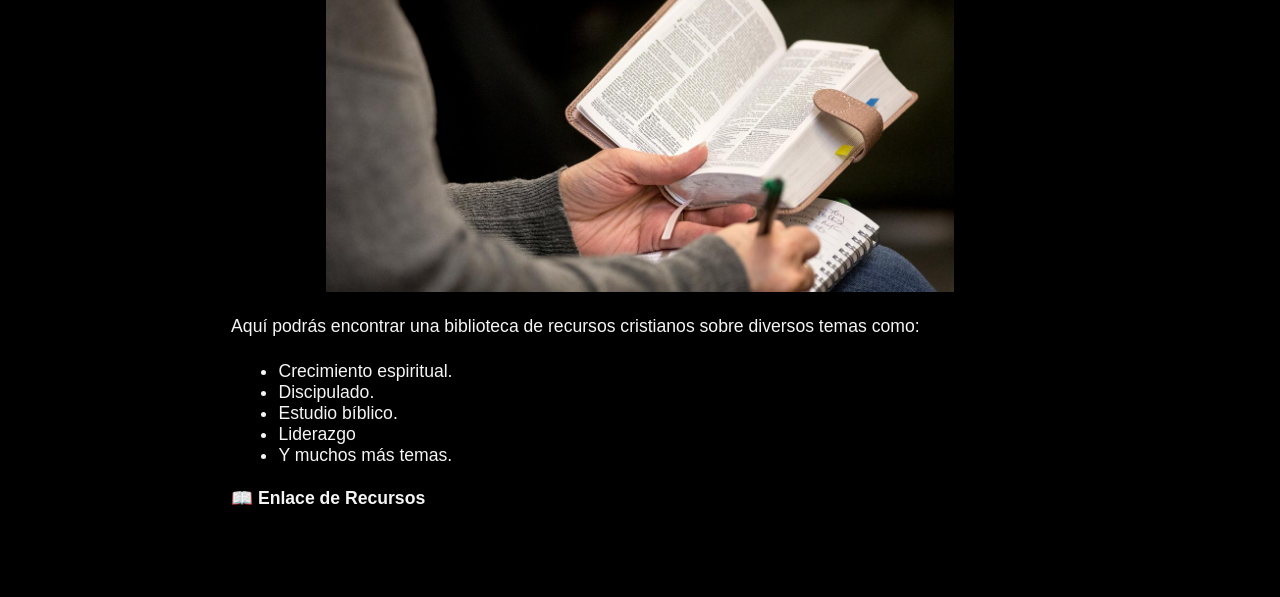
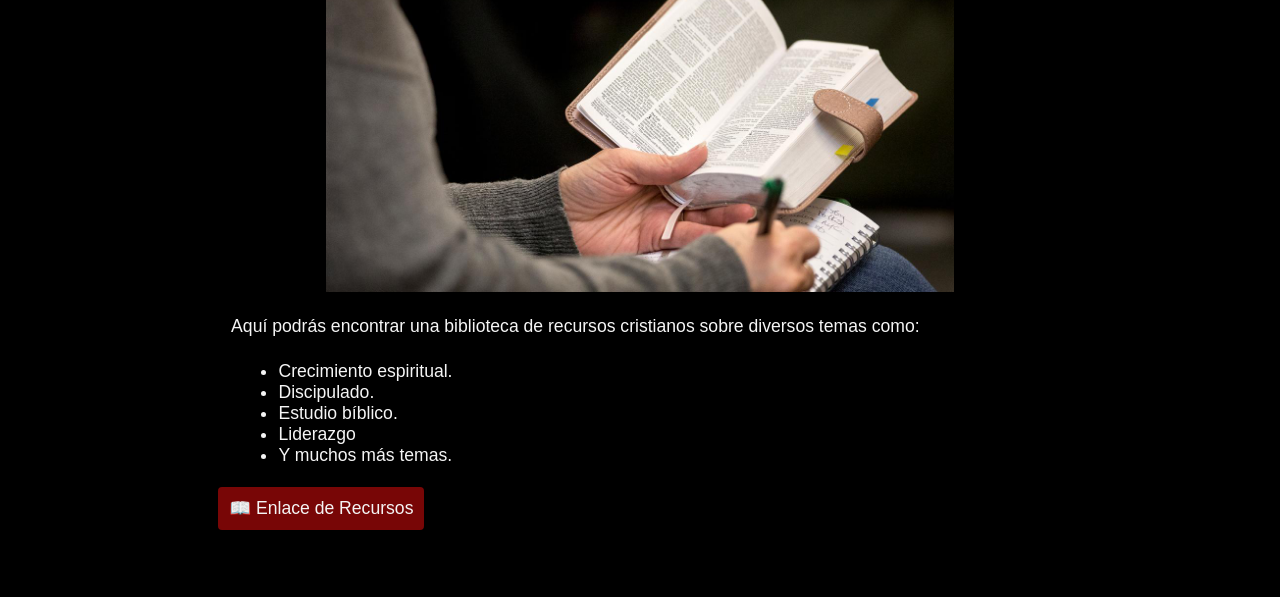
Before and after one commit to JakkGJ/adujov, a plain HTML site: page resources.html in a window 1280 px wide. Shown: the part 122-719 px from the top of the page. Drawn offline with Linux system fonts and the light colour scheme.

Commit message:
Added Button
Added Button to access download of materials.

```diff
--- a/css/style.css
+++ b/css/style.css
@@ -136,9 +136,19 @@ footer p {
     margin-right: auto;
 }
 
-.standard-link {
-    margin: var(--MARGIN);
-    padding: var(--PADDING-SIDE);
+button {
+    /* margin: var(--MARGIN); */
+    margin-left: 0.5rem;
+    padding: 1.25%;
+    background-color: var(--BGCOLOR);
+    /* display: inline-block; */
+    cursor: pointer;
+    text-align: center;
+    border: none;
+    color: var(--FONT-COLOR);
+    font-size: var(--FS);
+    /* font-family: var(--FF); */
+    border-radius: 4px;
 }
 
 .map {
--- a/resources.html
+++ b/resources.html
@@ -36,7 +36,9 @@
                     <li>Y muchos más temas.</li>
                 </ul>
                 <br>
-                <a class="standard-link" href="https://drive.google.com/drive/folders/1lo0vhW6nrxLZyIVtqcclYO5WYiSmubw7" target="_blank" rel="noopener noreferrer">📖 Enlace de Recursos</a>
+                <a class="standard-link" href="https://drive.google.com/drive/folders/1lo0vhW6nrxLZyIVtqcclYO5WYiSmubw7" target="_blank" rel="noopener noreferrer">
+                    <button>📖 Enlace de Recursos</button>
+                </a>
             </p>
         </div>
     </main>
```
